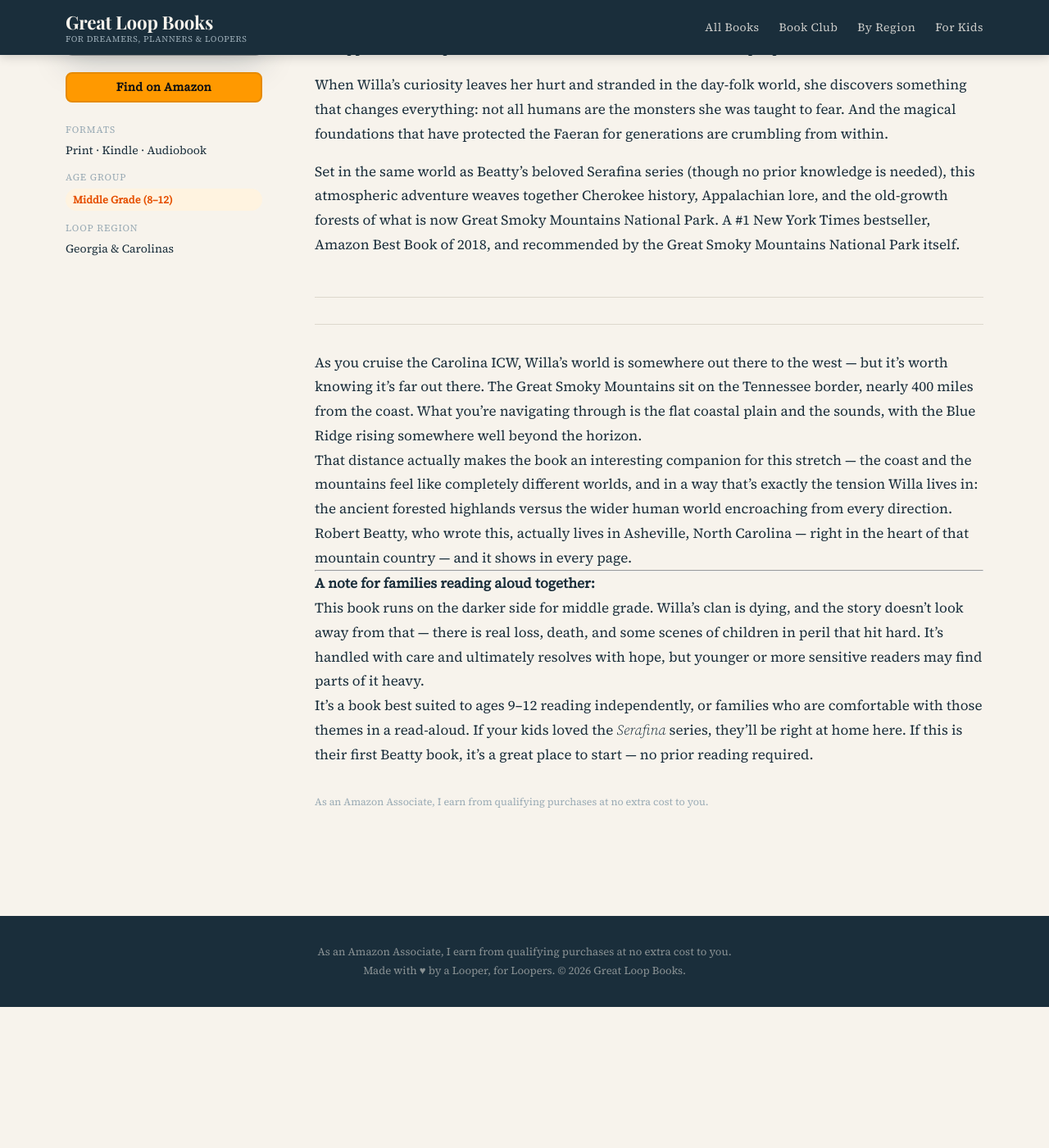
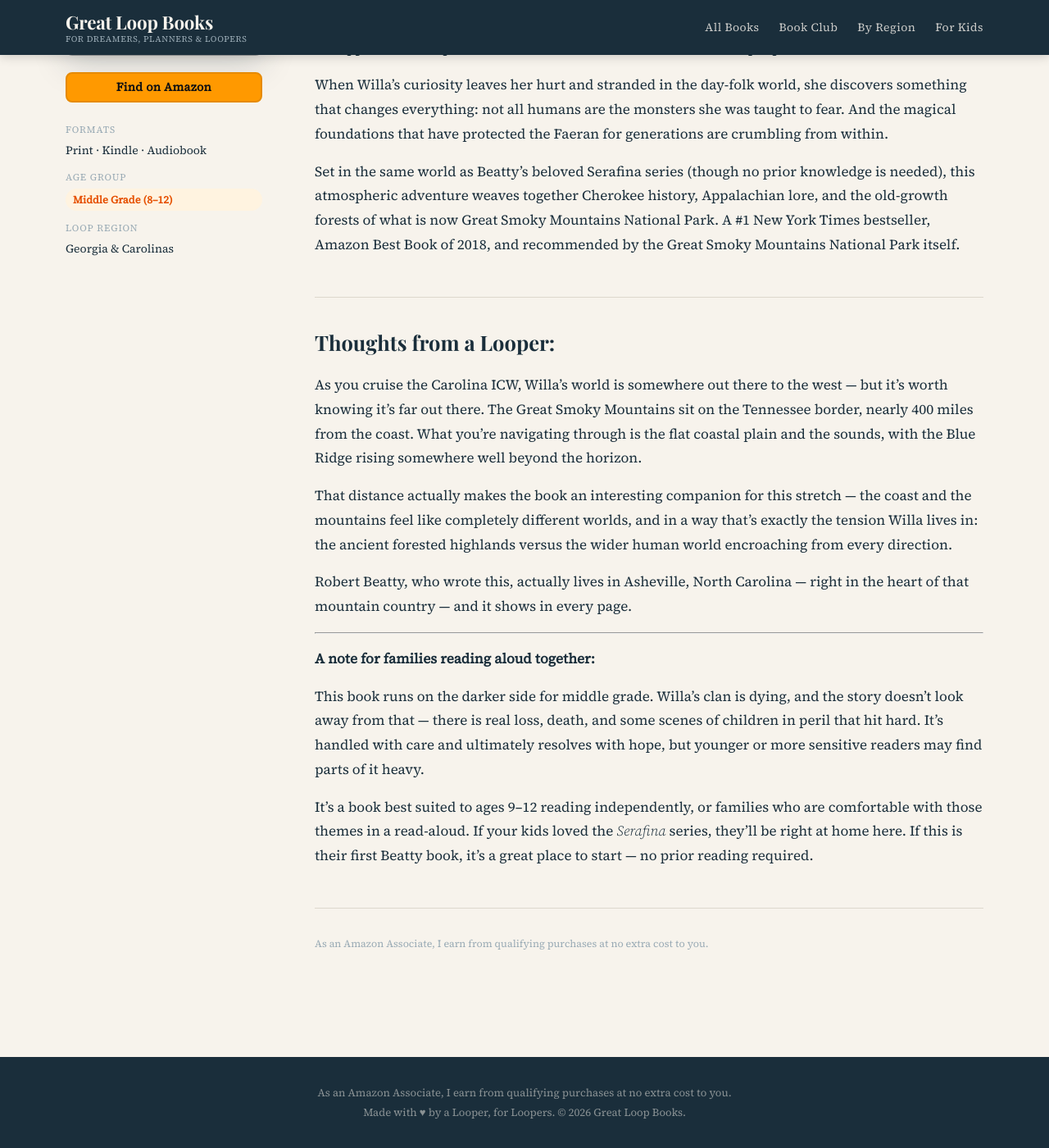
Before and after one commit to amajor/website-great-loop-books, a Jekyll site: the page built from _books/willa-of-the-wood.md, in a window 1280 px wide and 1400 px high, scrolled down 478 px. Shown: the whole window at 82% size. Built offline with Jekyll 4.4.1, drawn with Linux system fonts in a browser that asks for light colours; some web fonts are replaced; before the commit the page ends 1706 px from its top, so only the background shows below that; grey boxes are pictures that could not be loaded.

Commit message:
Update book notes section

```diff
--- a/_layouts/book.html
+++ b/_layouts/book.html
@@ -163,6 +163,7 @@ layout: default
         {% assign notes_content = content | strip | remove: "\n" %}
         {% if notes_content.size > 0 %}
           <div class="book-notes">
+            <h2 class="book-notes-title">Thoughts from a Looper:</h2>
             {{ content }}
           </div>
         {% endif %}
--- a/assets/css/main.css
+++ b/assets/css/main.css
@@ -891,13 +891,22 @@ a:hover { color: var(--accent-dark); }
   padding-bottom: 2rem;
   border-bottom: 1px solid var(--border);
 }
-.book-description p { margin-bottom: 1rem; }
+.book-description p,
+.book-notes p,
+.book-notes hr {
+  margin-bottom: 1rem;
+}
 .book-notes {
+  margin-bottom: 2rem;
   margin-top: 2rem;
-  padding-top: 2rem;
-  border-top: 1px solid var(--border);
+  padding-bottom: 2rem;
+  border-bottom: 1px solid var(--border);
   color: var(--text);
   line-height: 1.75;
+}
+.book-notes-title {
+  font-family: var(--font-display);
+  margin-bottom: 1rem;
 }
 .affiliate-note {
   font-size: 0.78rem;
```
